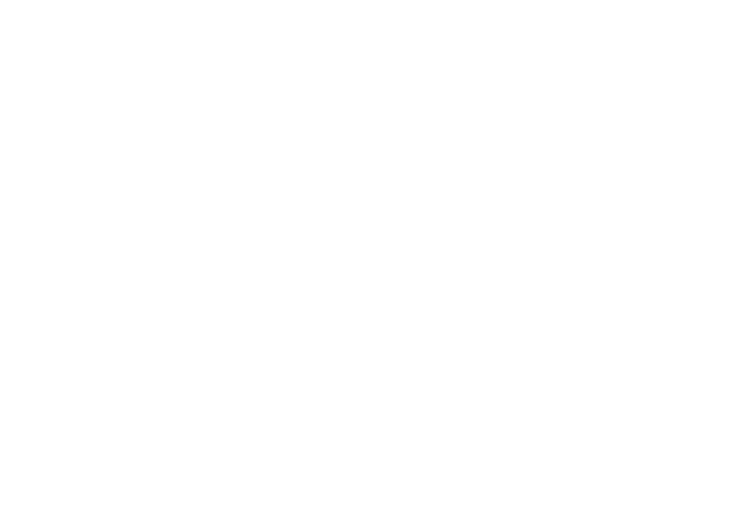
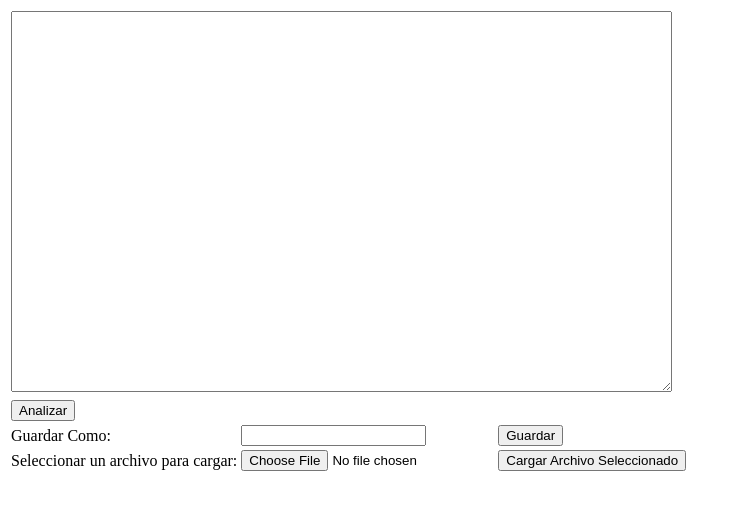
Before and after one commit to diballesteros/LexicalAnalyzer, a plain HTML site: page index.html in a window 1280 px wide. Shown: the whole page, without its empty margins (0-738 px from the left). Drawn offline with Linux system fonts and the light colour scheme.

Commit message:
Fixed operator regex, file manipulation, language

```diff
--- a/index.html
+++ b/index.html
@@ -1,13 +1,47 @@
 <!DOCTYPE html>
 <html>
+
 <head>
     <meta charset="utf-8" />
     <meta http-equiv="X-UA-Compatible" content="IE=edge">
-    <title>Page Title</title>
-    <meta name="viewport" content="width=device-width, initial-scale=1">
+    <title>Analizador Lexico</title>
 
 </head>
+
 <body>
+    <table>
+
+        <tr>
+            <td colspan="3">
+                <textarea id="textoAGuardar" cols="80" rows="25"></textarea>
+            </td>
+        </tr>
+        <tr>
+            <td>
+                <button onclick="lex()">Analizar</button>
+            </td>
+        </tr>
+        <tr>
+            <td>Guardar Como: </td>
+            <td>
+                <input id="nombreArchivoAGuardar"></input>
+            </td>
+            <td>
+                <button onclick="guardarTextoComoArchivo()">Guardar</button>
+            </td>
+        </tr>
+        <tr>
+            <td>Seleccionar un archivo para cargar:</td>
+            <td>
+                <input type="file" id="archivoACargar">
+            </td>
+            <td>
+                <button onclick="cargarArchivo()">Cargar Archivo Seleccionado</button>
+                <td>
+        </tr>
+
+    </table>
+
 
 </body>
 <script src="main.js"></script>
--- a/main.js
+++ b/main.js
@@ -1,53 +1,91 @@
-let lex = function (input) {
+function lex () {
 
-    let isOperator = function (c) { return /[+\-*\/\^%=(),]/.test(c); };
-    let isDigit = function (c) { return /[0-9]/.test(c); };
-    let isWhiteSpace = function (c) { return /\s/.test(c); };
-    let isIdentifier = function (c) { return typeof c === "string" && !isOperator(c) && !isDigit(c) && !isWhiteSpace(c); };
+    var input = document.getElementById("textoAGuardar").value;
+
+    let validarOperador = function (c) { return /[+\-*\/\^%=(),;<>{}[]/.test(c); };
+    let validarDigito = function (c) { return /[0-9]/.test(c); };
+    let validarEspacio = function (c) { return /\s/.test(c); };
+    let validarVariable = function (c) { return typeof c === "string" && !validarOperador(c) && !validarDigito(c) && !validarEspacio(c); };
 
     let palabras = ['for', 'var', 'while', 'if', 'boolean', 'double', 'false', 'true', 'null'];
 
-    var tokens = [], c, i = 0;
-    var advance = function () { return c = input[++i]; };
-    var addToken = function (type, value) {
+    var tokens = []
+    var c = 0;
+    var i = 0;
+
+    var avanzar = function () { return c = input[++i]; };
+    var agregarToken = function (token, valor) {
         tokens.push({
-            type: type,
-            value: value
+            token: token,
+            valor: valor
         });
     };
     while (i < input.length) {
         c = input[i];
-        if (isWhiteSpace(c)) {
-            advance();
+        if (validarEspacio(c)) {
+            avanzar();
         }
-        else if (isOperator(c)) {
-            addToken("operador", c);
-            advance();
+        else if (validarOperador(c)) {
+            agregarToken("operador", c);
+            avanzar();
         }
-        else if (isDigit(c)) {
+        else if (validarDigito(c)) {
             let num = c;
-            while (isDigit(advance())) num += c;
+            while (validarDigito(avanzar())) num += c;
             if (c === ".") {
-                do num += c; while (isDigit(advance()));
+                do num += c; while (validarDigito(avanzar()));
             }
             num = parseFloat(num);
-            if (!isFinite(num)) throw "Numero demasiado grande para un double de 64 bits";
-            addToken("numero", num);
+            agregarToken("numero", num);
         }
-        else if (isIdentifier(c)) {
+        else if (validarVariable(c)) {
             let idn = c;
-            while (isIdentifier(advance())) idn += c;
+            while (validarVariable(avanzar())) idn += c;
             if (palabras.includes(idn)) {
-                addToken("palabra reservada", idn)
+                agregarToken("palabra reservada", idn)
             } else {
-                addToken("variable", idn);
+                agregarToken("variable", idn);
             }
         }
         else throw "No reconocido";
 
     }
-    addToken("(end)");
+    console.log(tokens)
     return tokens;
 };
 
-console.log(lex('for(var i = 0; i<10;i++){x=x+1}'))
+function guardarTextoComoArchivo()
+{
+    var texto = document.getElementById("textoAGuardar").value;
+    var textoBlob = new Blob([texto], {type:"text/plain"});
+    var textoURL = window.URL.createObjectURL(textoBlob);
+    var nombreArchivoAGuardar = document.getElementById("nombreArchivoAGuardar").value;
+
+    var linkDescarga = document.createElement("a");
+    linkDescarga.download = nombreArchivoAGuardar;
+    linkDescarga.innerHTML = "Descargar Archivo";
+    linkDescarga.href = textoURL;
+    linkDescarga.onclick = destruirElemento;
+    linkDescarga.style.display = "none";
+    document.body.appendChild(linkDescarga);
+
+    linkDescarga.click();
+}
+
+function destruirElemento(event)
+{
+    document.body.removeChild(event.target);
+}
+
+function cargarArchivo()
+{
+    var archivoCargado= document.getElementById("archivoACargar").files[0];
+
+    var fileReader = new FileReader();
+    fileReader.onload = function(event)
+    {
+        var textoCargado = event.target.result;
+        document.getElementById("textoAGuardar").value = textoCargado;
+    };
+    fileReader.readAsText(archivoCargado, "UTF-8");
+}
```
